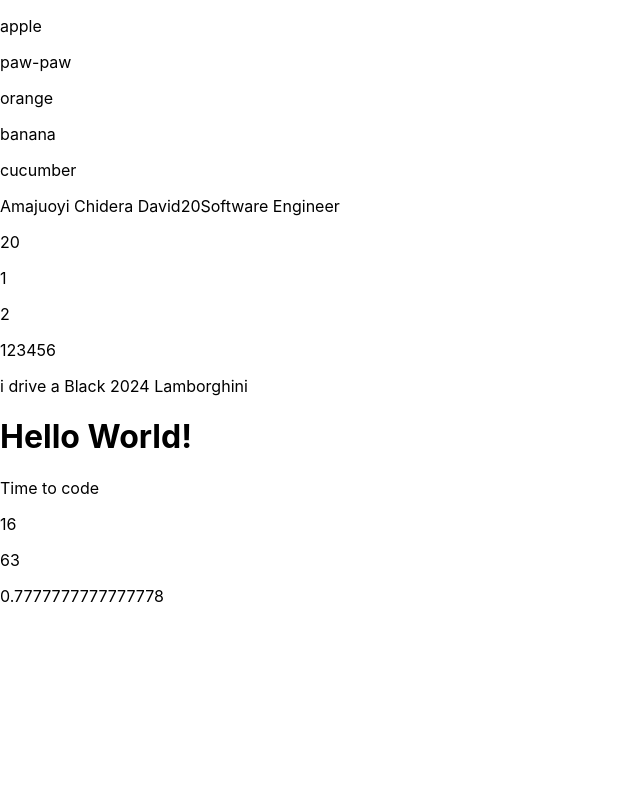
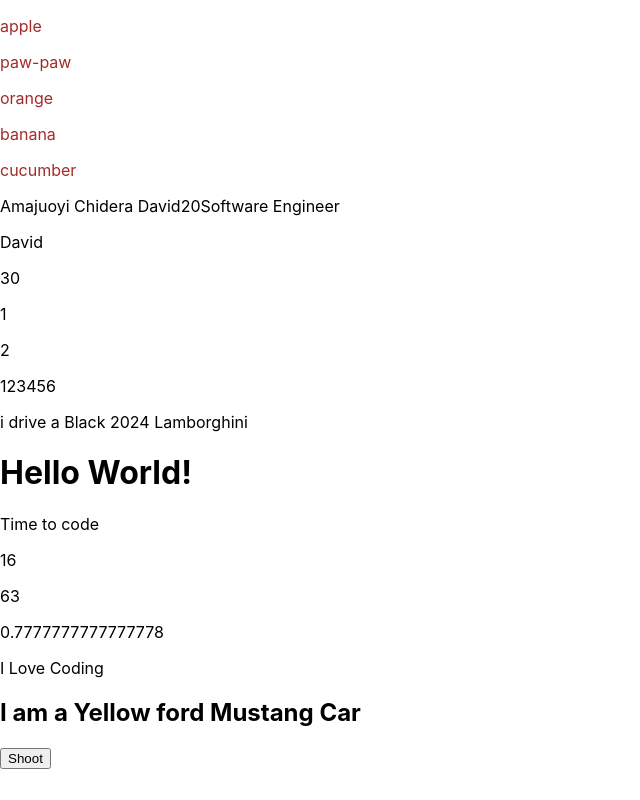
Before and after one commit to Amajuoyichidera/w3-School-React, a React (Create React App) app: page / in a window 1280 px wide. Shown: the whole page, without its empty margins (0-640 px from the left). Built offline with nearby package versions, Linux system fonts and the light colour scheme.

Commit message:
first version

```diff
--- a/src/App.js
+++ b/src/App.js
@@ -1,4 +1,10 @@
 import getMessage from './message.js'
+import Car from './Car.js';
+
+
+function Code (params) {
+  return <p>I Love Coding</p>
+}
 
 function App() {
   const myArray = [ 'apple', 'paw-paw', 'orange', 'banana', 'cucumber'];
@@ -38,13 +44,25 @@
     }
 
     const allAboutMe = {...aboutMe, ...aboutMe2}
+
+     let myColor = 'blue';
+
+     const carInfo = {
+      model: 'Mustang'
+     }
+
+     const shoot = (a) => {
+      alert(a)
+     }
+
   return (
     <div className="App">
       {myArray.map((item) =>
-        <p>{item}</p>
+        <p style={{ color: myColor == 'black' ? 'black' : 'brown'}}>{item}</p>
        )}
        <p>{getMessage()}</p>
-       <p>{allAboutMe.age}</p>
+       <p>{allAboutMe.name}</p>
+       <p>{allAboutMe.age == 20 ? 30 : 20}</p>
        <p>{one}</p>
        <p>{two}</p>
        <p>{combined}</p>
@@ -54,6 +72,8 @@
       <p>{sum}</p>
       <p>{multiply}</p>
       <p>{division}</p>
+      <Code />
+      <Car brand='ford' color='Yellow' brand2 = {carInfo} click={() => shoot('Goal!!!!')} />
     </div>
   );
 }
--- /dev/null
+++ b/src/Car.js
@@ -0,0 +1,12 @@
+import React from 'react'
+
+function Car(props) {
+  return (
+    <div>
+        <h2>I am a {props.color} {props.brand} {props.brand2.model} Car</h2>
+        <button onClick={props.click}>Shoot</button>
+    </div>
+  )
+}
+
+export default Car
```
